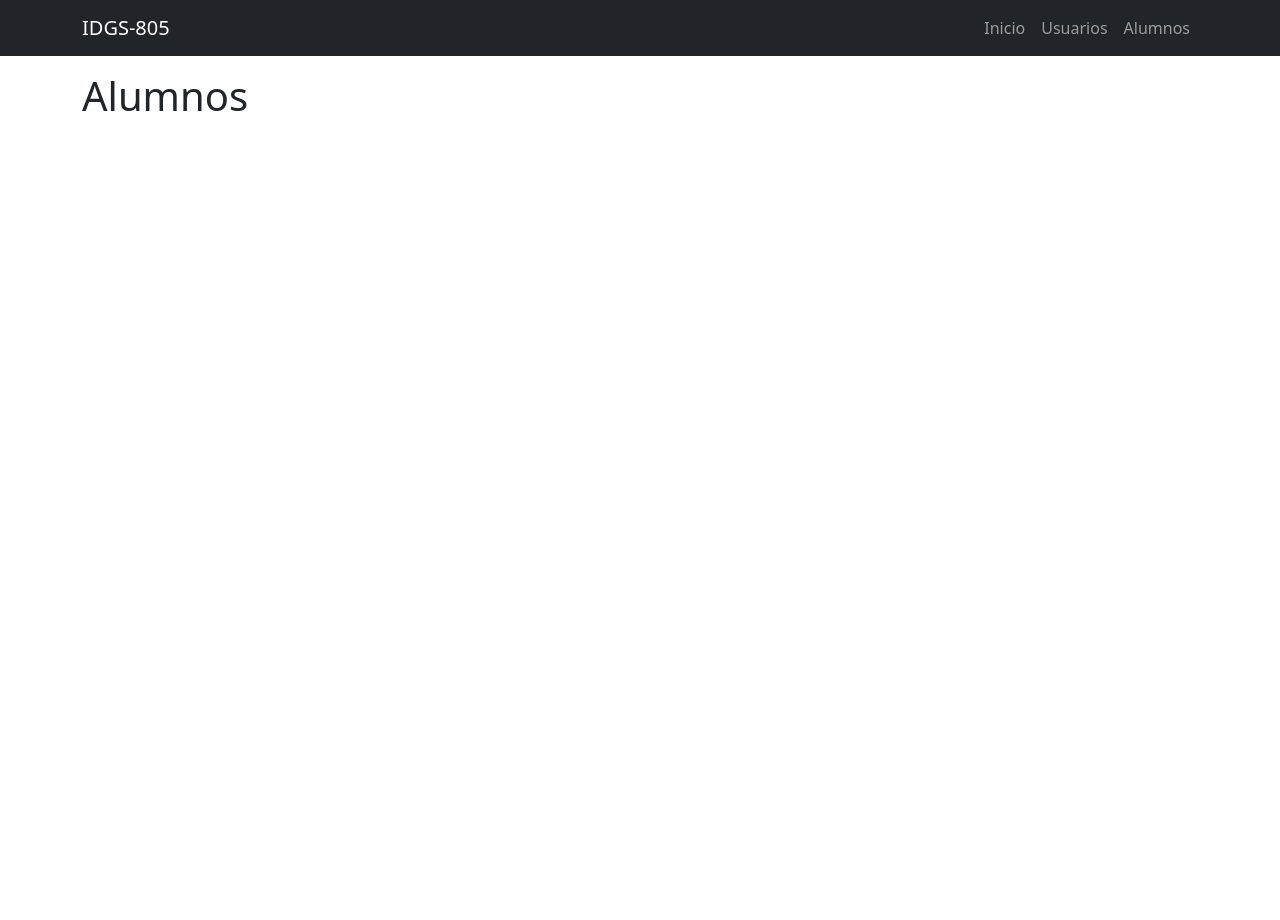
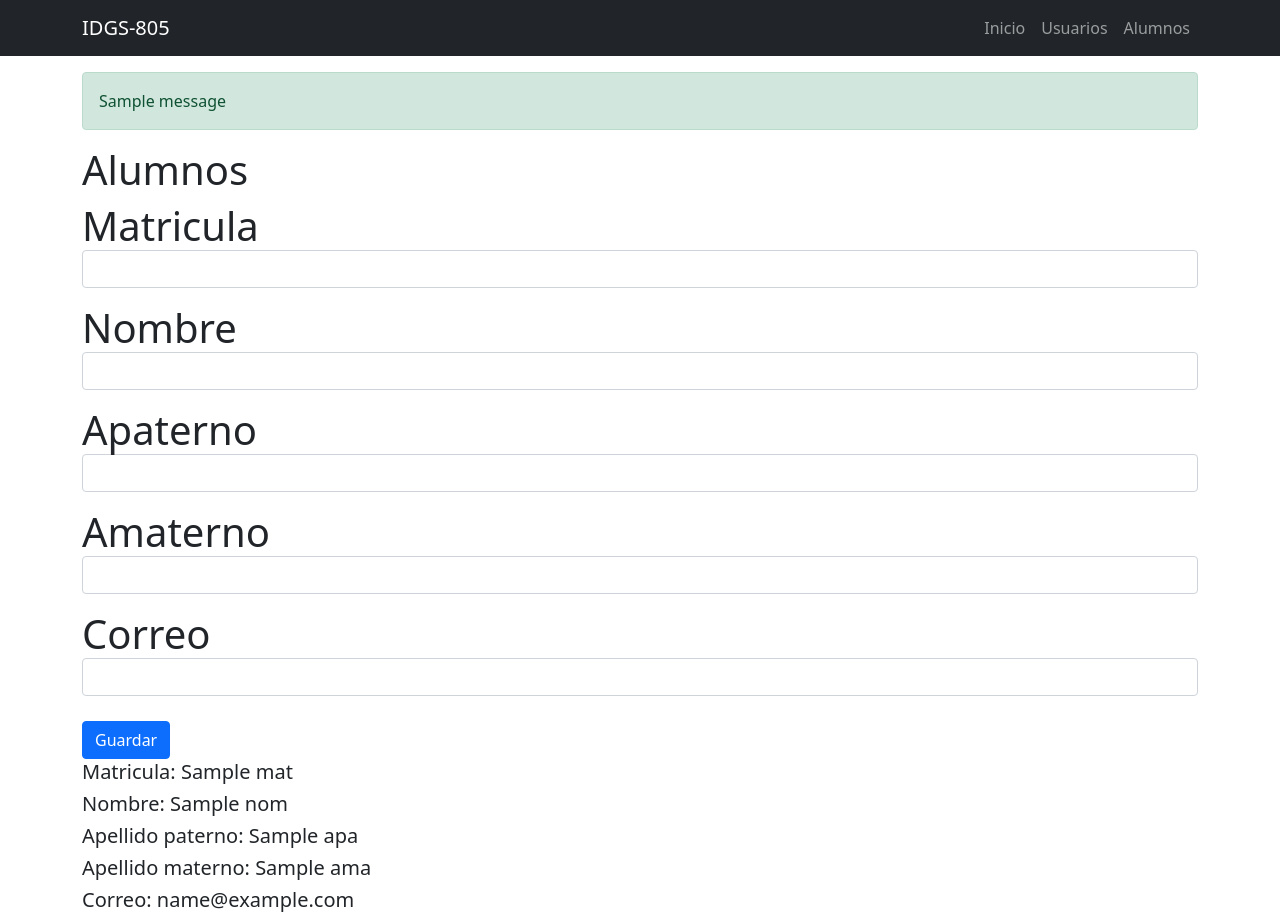
Before and after one commit to IDGS-805-23002353/IntroPython, a Flask app: template templates/alumnos.html in a window 1280 px wide. Before the commit the page ends 111 px from the top, so only its background shows below. Run offline with Flask 3, Linux system fonts and the light colour scheme; the template is opened without the code that fills it: values that come from a table or form of the project are taken from there, most other values are stand-ins (such as "Sample title", 1, 10 or a date in 2020); one stand-in notice (Sample message) is shown; some libraries are stand-ins or nearby versions.

Commit message:
MensajesFlash

```diff
--- a/app.py
+++ b/app.py
@@ -1,6 +1,13 @@
 from flask import Flask, render_template, request
+from flask import flash
+from flask_wtf.csrf import CSRFProtect
+
+import forms
 
 app=Flask(__name__)
+app.secret_key='clave secreta'
+
+csrf=CSRFProtect()
 
 @app.route("/")
 def index():
@@ -8,9 +15,24 @@ def index():
     lista=["Juan","Pedro","Mario"]
     return render_template("index.html",titulo=titulo,lista=lista)
 
-@app.route("/alumnos")
+@app.route("/alumnos", methods=['GET','POST'])
 def alumnos():
-    return render_template("alumnos.html")
+    mat=0
+    nom=''
+    apa=''
+    ama=''
+    email=''
+    alumnos_class=forms.UserForm(request.form)
+    if request.method=='POST' and alumnos_class.validate:
+        mat=alumnos_class.matricula.data
+        nom=alumnos_class.nombre.data
+        apa=alumnos_class.apaterno.data
+        ama=alumnos_class.amaterno.data
+        email=alumnos_class.correo.data
+
+        mensaje='Bienvenido {}'.format(nom)
+        flash(mensaje)
+    return render_template("alumnos.html", form=alumnos_class, mat=mat, nom=nom, apa=apa, ama=ama, email=email)
 
 @app.route("/usuarios")
 def usuarios():
@@ -34,9 +56,9 @@ def formulario():
         <input type="text" id="name" name="name" required>
     </form>
 '''
-@app.route("/operasBas")
+@app.route("/operasBas", methods=['GET','POST'])
 def opera1():
-    res = None
+    res = 0
     if request.method=="POST":
      n1= request.form.get("n1")
      n2= request.form.get("n2")
@@ -52,8 +74,6 @@ def resultado():
     return "La suma de {} + {} = {}".format(n1,n2,res)
 
 
-
-
-
 if __name__=='__main__':
+    csrf.init_app(app)
     app.run(debug=True)
--- /dev/null
+++ b/forms.py
@@ -0,0 +1,28 @@
+from wtforms import Form
+from wtforms import IntegerField, StringField, PasswordField
+from wtforms import EmailField
+from wtforms import validators
+
+class UserForm(Form):
+
+    matricula=IntegerField("Matricula",
+                           [
+        validators.DataRequired(message="El campo es requerido"),
+        validators.NumberRange(min=100, max=1000, message="Ingrese valor valido")
+    ])
+    nombre=StringField("Nombre",[
+        validators.DataRequired(message="El campo es requerido"),
+        validators.length(min=4, max=10, message="Ingrese nombre valido")
+        ])
+
+
+    apaterno=StringField("Apaterno",[
+        validators.DataRequired(message="El campo es requerido"),
+        ])
+    amaterno=StringField("Amaterno",[
+        validators.DataRequired(message="El campo es requerido"),
+        ])
+    correo=EmailField('Correo',[
+        validators.DataRequired(message="El campo es requerido"),
+        validators.email(message="Ingresa un correo valido")
+        ])
--- a/requirements.txt
+++ b/requirements.txt
@@ -1,8 +1,13 @@
 blinker==1.9.0
 click==8.3.1
 colorama==0.4.6
+dnspython==2.8.0
+email-validator==2.3.0
 Flask==3.1.2
+Flask-WTF==1.2.2
+idna==3.11
 itsdangerous==2.2.0
 Jinja2==3.1.6
 MarkupSafe==3.0.3
 Werkzeug==3.1.5
+WTForms==3.2.1
--- /dev/null
+++ b/templates/_macros.html
@@ -0,0 +1,23 @@
+{% macro datos(name,placeholder,type="text") %}
+
+<div class="mb-3">
+                <label for="{{name}}" class="form-label">{{name}}</label>
+                <input type="{{type}}" class="form-control" name="{{name}}" id="{{name}}"
+                placeholder="{{placeholder}}">
+            </div>
+
+{%endmacro%}
+
+{%macro campoNuevo(field)%}
+<td>{{field.label}}</td>
+<dd>{{field(**kwargs) | safe}}</dd>
+
+{% if field.errors %}
+
+    {% for error in field.errors %}
+            <li style="color: red;">{{error}}</li>
+    {%endfor%}
+
+{%endif%}
+
+{%endmacro%}
--- a/templates/alumnos.html
+++ b/templates/alumnos.html
@@ -1,5 +1,41 @@
 {% extends "layout.html" %}
 
 {% block content %}
+
+{%import "_macros.html" as macros%}
           <h1>Alumnos<h1>
+
+            <form action="" method="post">
+                {{form.csrf_token}}
+                <input type="hidden" name="csrf_token" value="{{csrf_token()}}">
+                <div class="mb-3">
+                    {{macros.campoNuevo(form.matricula,class='form-control')}}
+                </div>
+
+                 <div class="mb-3">
+                    {{macros.campoNuevo(form.nombre,class='form-control')}}
+                </div>
+
+                 <div class="mb-3">
+                    {{macros.campoNuevo(form.apaterno,class='form-control')}}
+                </div>
+
+                 <div class="mb-3">
+                    {{macros.campoNuevo(form.amaterno,class='form-control')}}
+                </div>
+
+                 <div class="mb-3">
+                    {{macros.campoNuevo(form.correo,class='form-control')}}
+                </div>
+
+                <button class="btn btn-primary" type="submit">Guardar</button>
+                <h5>Matricula: {{mat}}</h5>
+                <h5>Nombre: {{nom}}</h5>
+                <h5>Apellido paterno: {{apa}}</h5>
+                <h5>Apellido materno: {{ama}}</h5>
+                <h5>Correo: {{email}}</h5>
+
+
+            </form>
+
 {%endblock%}
--- a/templates/layout.html
+++ b/templates/layout.html
@@ -39,6 +39,16 @@
   </div>
 </nav>
      <div class="container mt-5 pt-4">
+
+      {% with messages=get_flashed_messages()%}
+      {% if messages %}
+      {% for message in messages %}
+      <div class="alert alert-success">
+        {{message}}
+      </div>
+      {%endfor%}
+      {%endif%}
+            {%endwith%}
         {% block content %}
 
         {%endblock%}
--- a/templates/operasBas.html
+++ b/templates/operasBas.html
@@ -2,7 +2,9 @@
 
 {% block content %}
 
-          <form action="/resultado" method="post">
+          <form action="/operasBas" method="post">
+                {{form.csrf_token}}
+                <input type="hidden" name="csrf_token" value="{{csrf_token()}}">
             <div class="mb-3">
                 <label for="n1" class="form-label">Numero 1</label>
                 <input type="text" class="form-control" name="n1" id="n1">
@@ -17,4 +19,6 @@
 
           </form>
 
+          <h1>La suma es {{res}}</h1>
+
 {%endblock%}
```
Also changed, not shown: templates/usuarios.html (+12 -1 lines).
